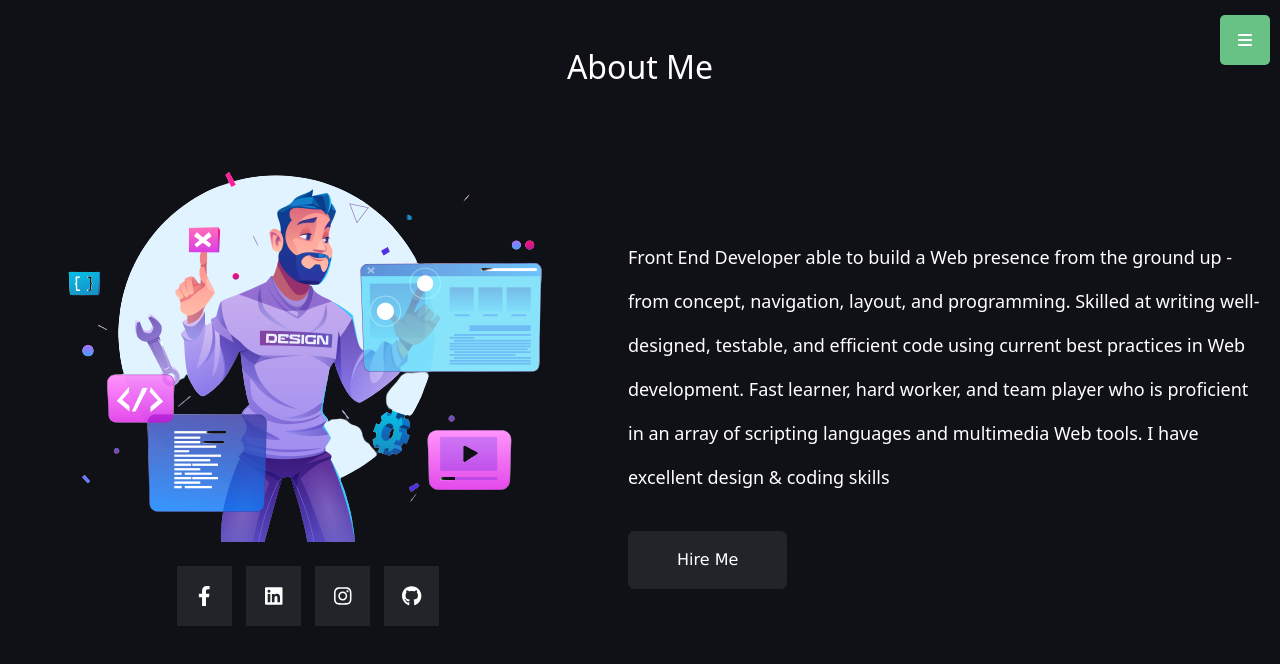
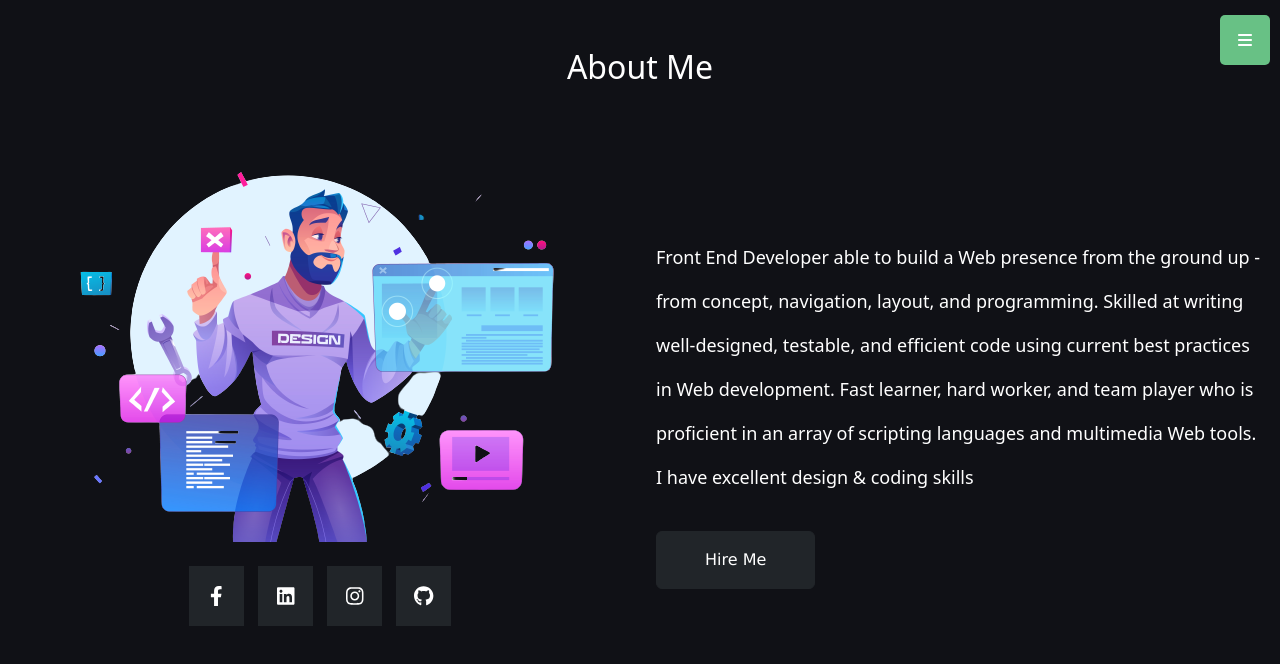
Before and after one commit to khaledsayed273/My-wesite, a React (Create React App) app: page /about in a window 1280 px wide. Shown: the top 664 px of the page. Built offline with nearby package versions, Linux system fonts and the light colour scheme.

Commit message:
first -v

```diff
--- a/src/components/About/About.js
+++ b/src/components/About/About.js
@@ -35,7 +35,7 @@ function About() {
     return (
         <>
             <h2 className='text-center text-white mt-lg-5 mt-5 mb-5'>About Me</h2>
-            <div className='row justify-content-center w-100'>
+            <div className='row justify-content-center w-100 mx-auto'>
                 <div className="col-6 d-none d-lg-block">
                     <div className={`${style.left} d-flex flex-column align-items-center justify-content-center`}>
                         <div className="image">
@@ -50,7 +50,7 @@ function About() {
                         </ul>
                     </div>
                 </div>
-                <div className="col-12 col-md-8 col-lg-6 d-flex align-items-center px-4 px-lg-0">
+                <div className="col-12 col-md-8 col-lg-6 d-flex align-items-center px-4 px-lg-3">
                     <div className={`${style.right} mt-5`}>
                         <p className='text-center text-lg-start'>{Data.details}</p>
                         <div className='d-flex justify-content-center justify-content-lg-start'>
```
